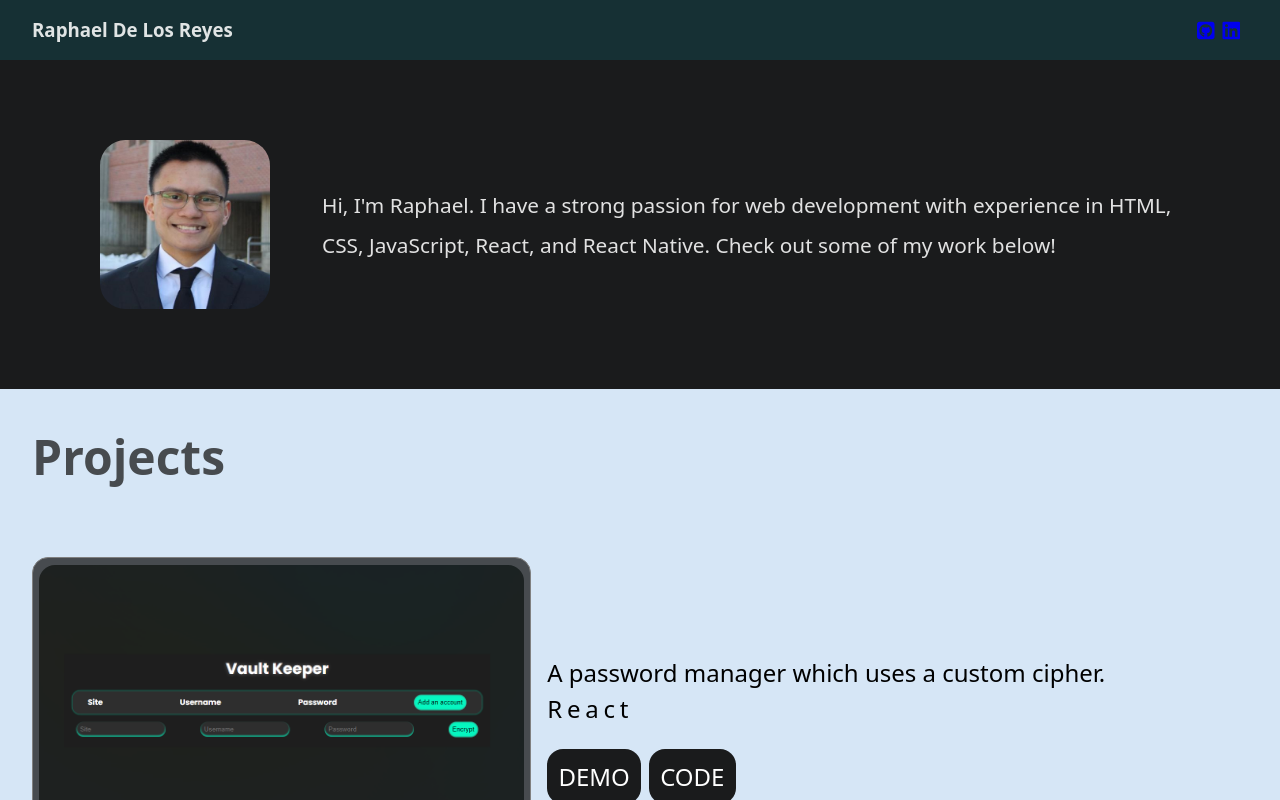
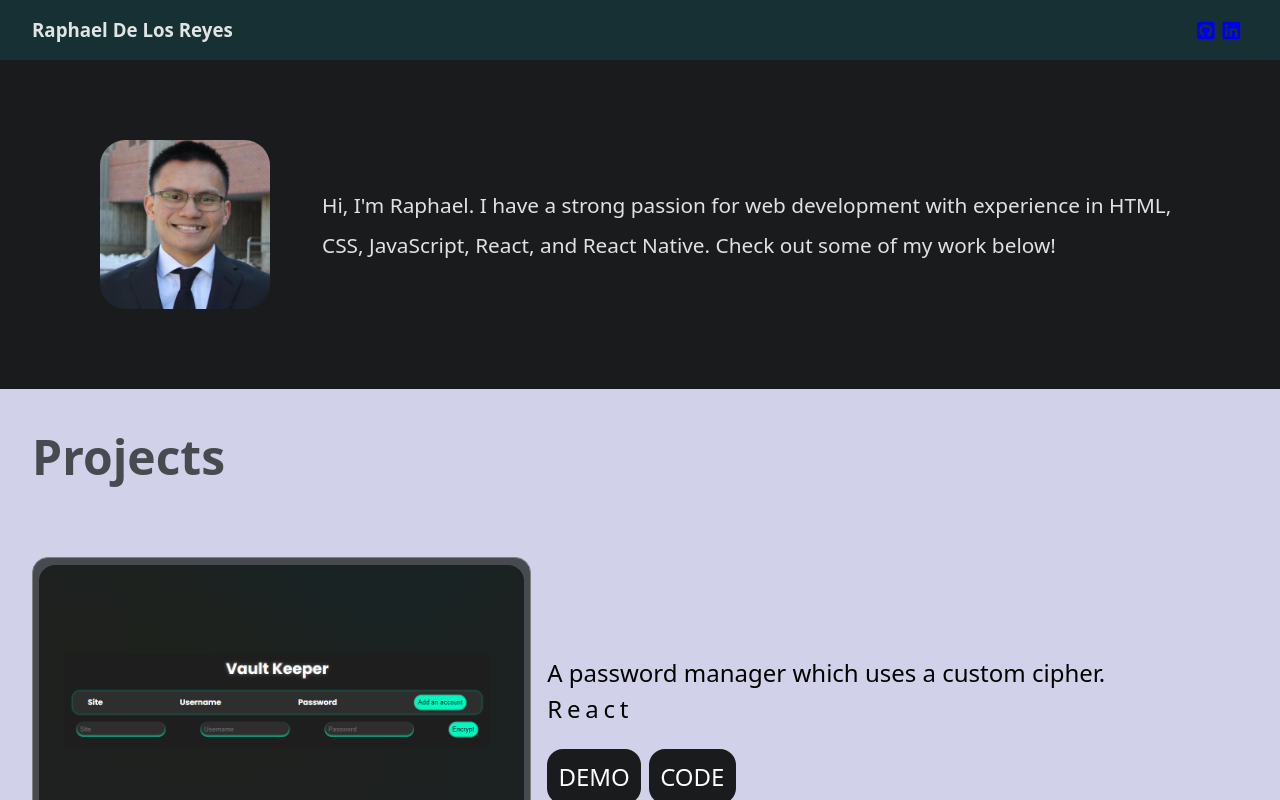
Before and after one commit to RD2P/RD2P.github.io, a React (Vite) app: page / in a window 1280 px wide. Shown: the top 800 px of the page. Built offline with nearby package versions, Linux system fonts and the light colour scheme.

Commit message:
Changed background color

```diff
--- a/src/styles/main.css
+++ b/src/styles/main.css
@@ -10,7 +10,8 @@
   background-color: #1c2630;
   color: rgba(255, 255, 255, 0.87);
 
-  --clr-background: #d6e6f6;
+  /* --clr-background: #d6e6f6; */
+  --clr-background: #d1d1e9;
   --clr-neut: #1A1B1C;
   --clr-primary: #163034;
   --clr-secondary: #68A6A9;
```
